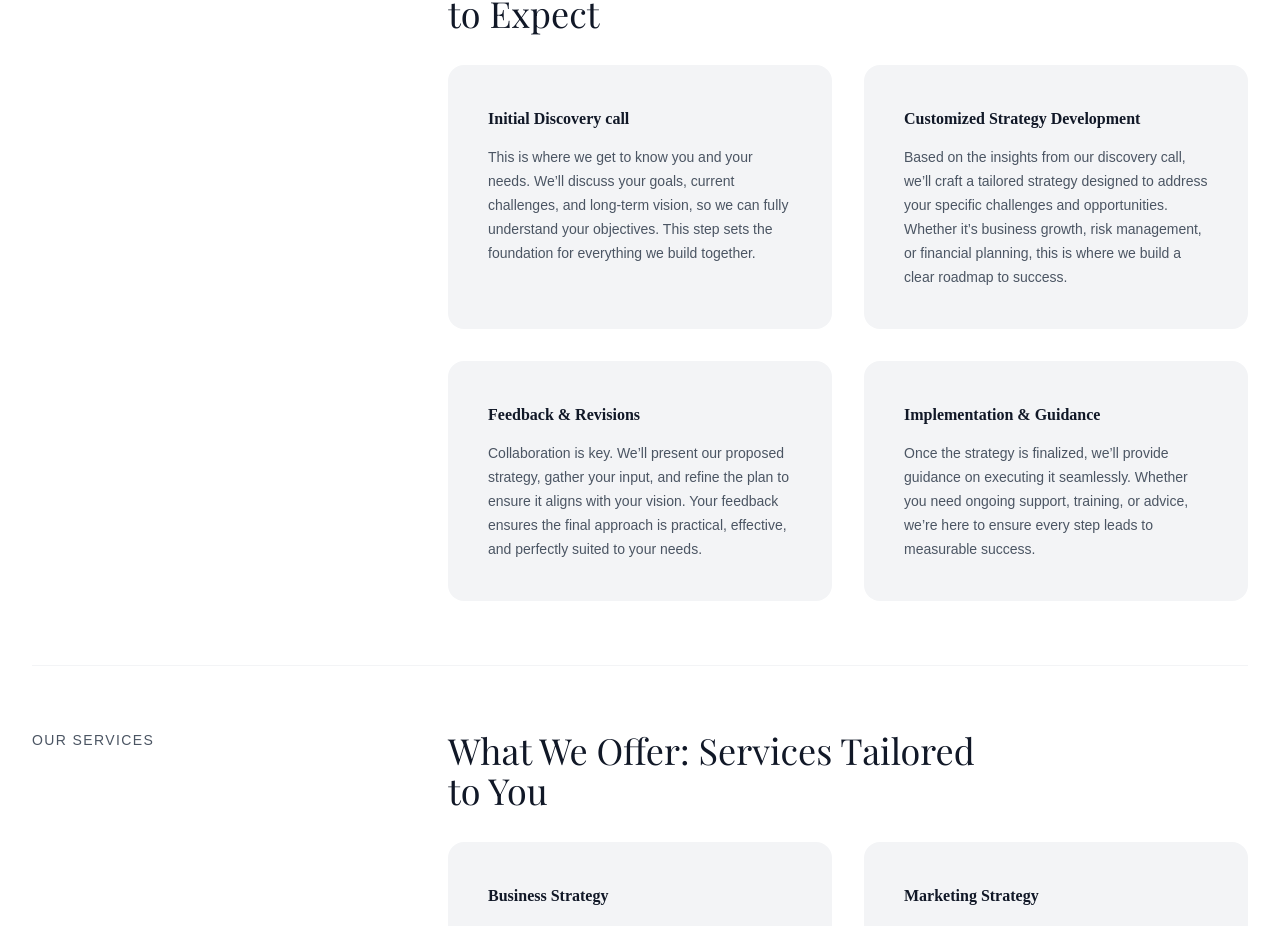
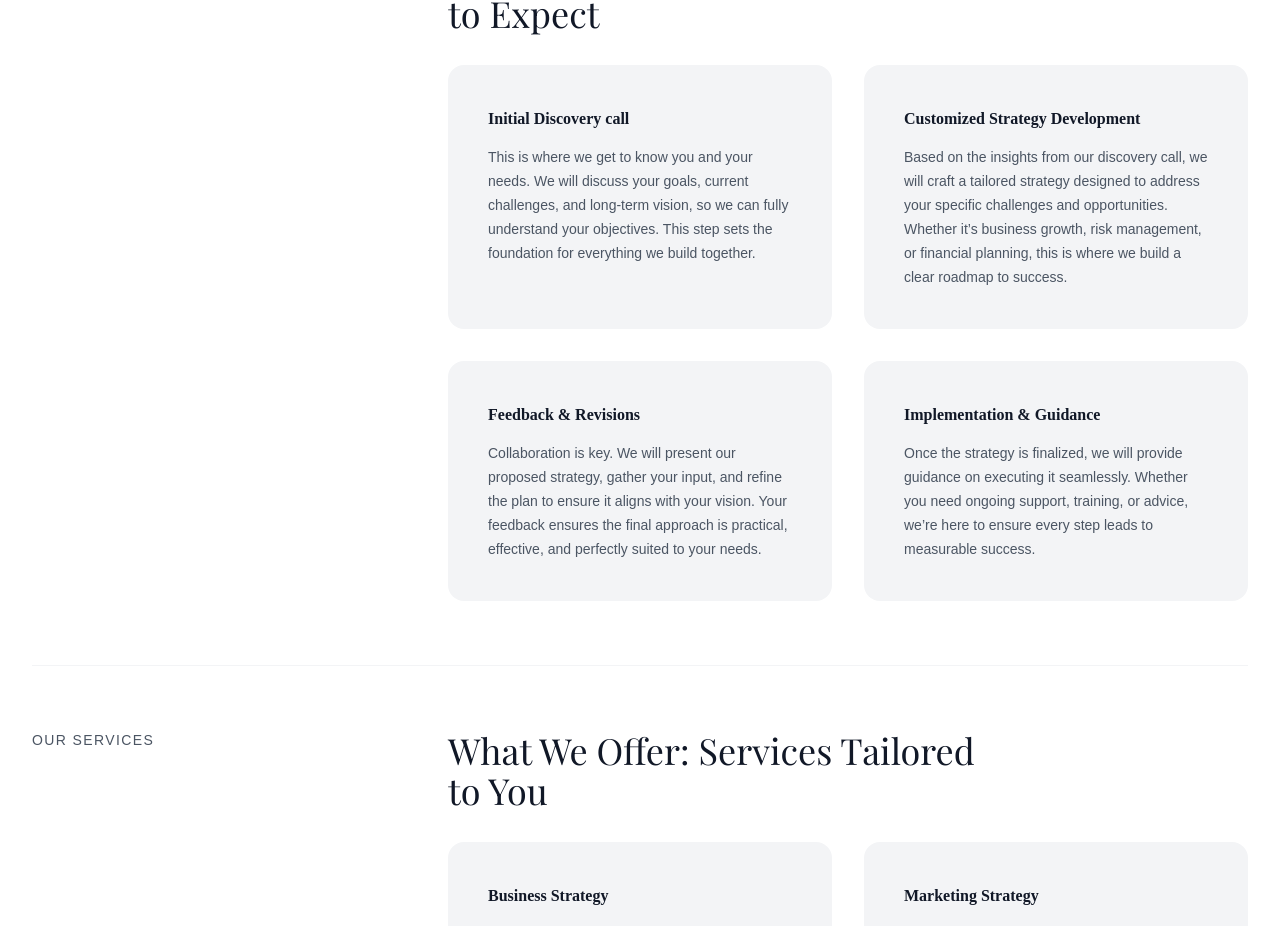
Before and after one commit to DrRhea/company_profile_usa, a Next.js app: page / in a window 1280 px wide. Shown: the part 1544-2470 px from the top of the page. Built offline with nearby package versions, Linux system fonts and the light colour scheme; a web font is replaced by a local one.

Commit message:
fix: change we'll to we will

```diff
--- a/src/app/components/About.js
+++ b/src/app/components/About.js
@@ -33,13 +33,13 @@ const About = () => {
               </h2>
               {[
                 { title: "Initial Discovery call",
-                  address: ["This is where we get to know you and your needs. We’ll discuss your goals, current challenges, and long-term vision, so we can fully understand your objectives. This step sets the foundation for everything we build together."] },
+                  address: ["This is where we get to know you and your needs. We will discuss your goals, current challenges, and long-term vision, so we can fully understand your objectives. This step sets the foundation for everything we build together."] },
                 { title: "Customized Strategy Development",
-                  address: ["Based on the insights from our discovery call, we’ll craft a tailored strategy designed to address your specific challenges and opportunities. Whether it’s business growth, risk management, or financial planning, this is where we build a clear roadmap to success."] },
+                  address: ["Based on the insights from our discovery call, we will craft a tailored strategy designed to address your specific challenges and opportunities. Whether it’s business growth, risk management, or financial planning, this is where we build a clear roadmap to success."] },
                 { title: "Feedback & Revisions",
-                  address: ["Collaboration is key. We’ll present our proposed strategy, gather your input, and refine the plan to ensure it aligns with your vision. Your feedback ensures the final approach is practical, effective, and perfectly suited to your needs."] },
+                  address: ["Collaboration is key. We will present our proposed strategy, gather your input, and refine the plan to ensure it aligns with your vision. Your feedback ensures the final approach is practical, effective, and perfectly suited to your needs."] },
                 { title: "Implementation & Guidance",
-                  address: ["Once the strategy is finalized, we’ll provide guidance on executing it seamlessly. Whether you need ongoing support, training, or advice, we’re here to ensure every step leads to measurable success."] },
+                  address: ["Once the strategy is finalized, we will provide guidance on executing it seamlessly. Whether you need ongoing support, training, or advice, we’re here to ensure every step leads to measurable success."] },
               ].map((item, index) => (
                 <div key={index} className="rounded-2xl bg-gray-100 p-10">
                   <h3 className="text-base font-semibold leading-7 text-gray-900" style={{ fontFamily: 'Times New Roman' }}>{item.title}</h3>
```
